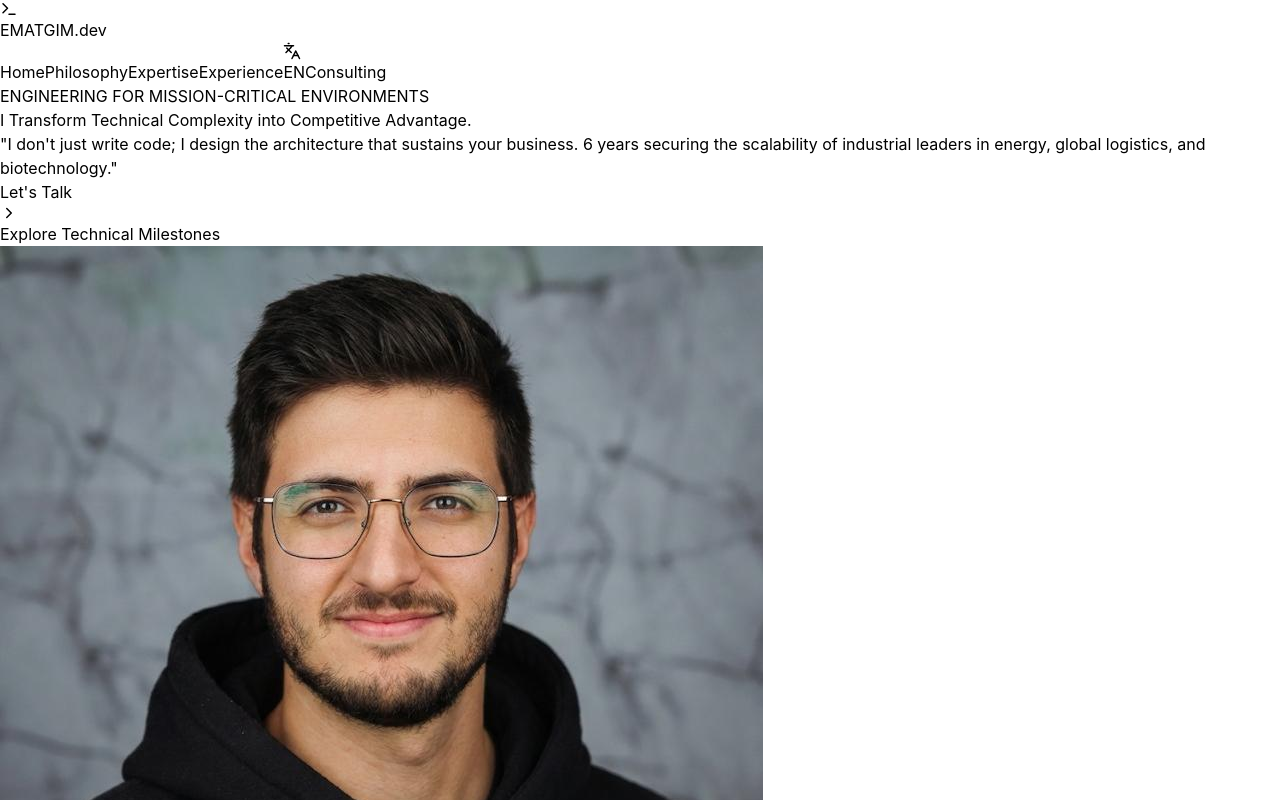
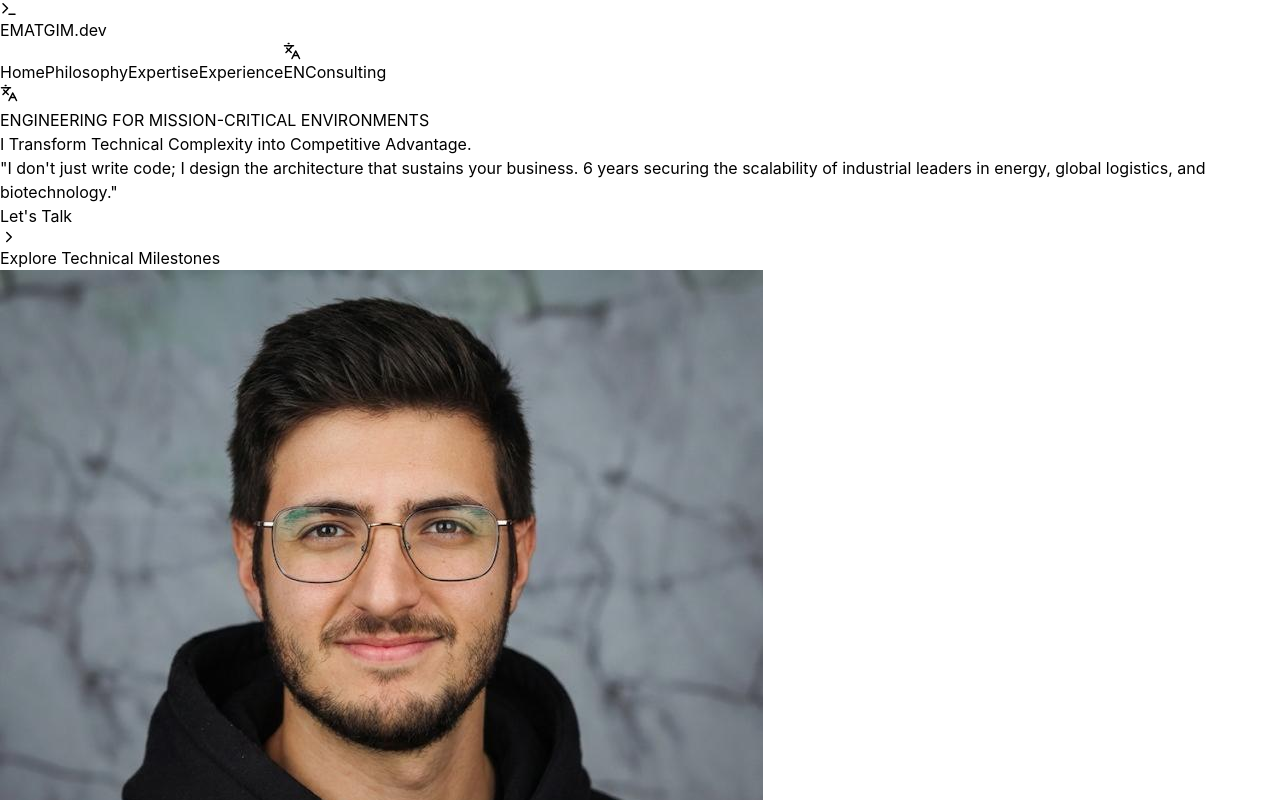
Before and after one commit to ematgim/ematgim.github.io, a React (Vite) app: page / in a window 1280 px wide. Shown: the top 800 px of the page. Built offline with nearby package versions, Linux system fonts and the light colour scheme.

Commit message:
feat: add language toggle button in Navbar for switching between English and Spanish

```diff
--- a/src/components/Navbar.tsx
+++ b/src/components/Navbar.tsx
@@ -67,6 +67,16 @@ export const Navbar = ({ isScrolled, activeSection }: NavbarProps) => {
             {t.nav.consultoria}
           </a>
         </div>
+
+        <div className="flex md:hidden items-center gap-4">
+          <button
+            onClick={toggleLanguage}
+            className="p-2 rounded-lg border border-gray-800 text-gray-400 hover:border-green-500/50 hover:text-green-400 transition-all"
+            title={language === 'es' ? 'Switch to English' : 'Cambiar a Español'}
+          >
+            <Languages size={18} />
+          </button>
+        </div>
       </div>
     </nav>
   );
```
